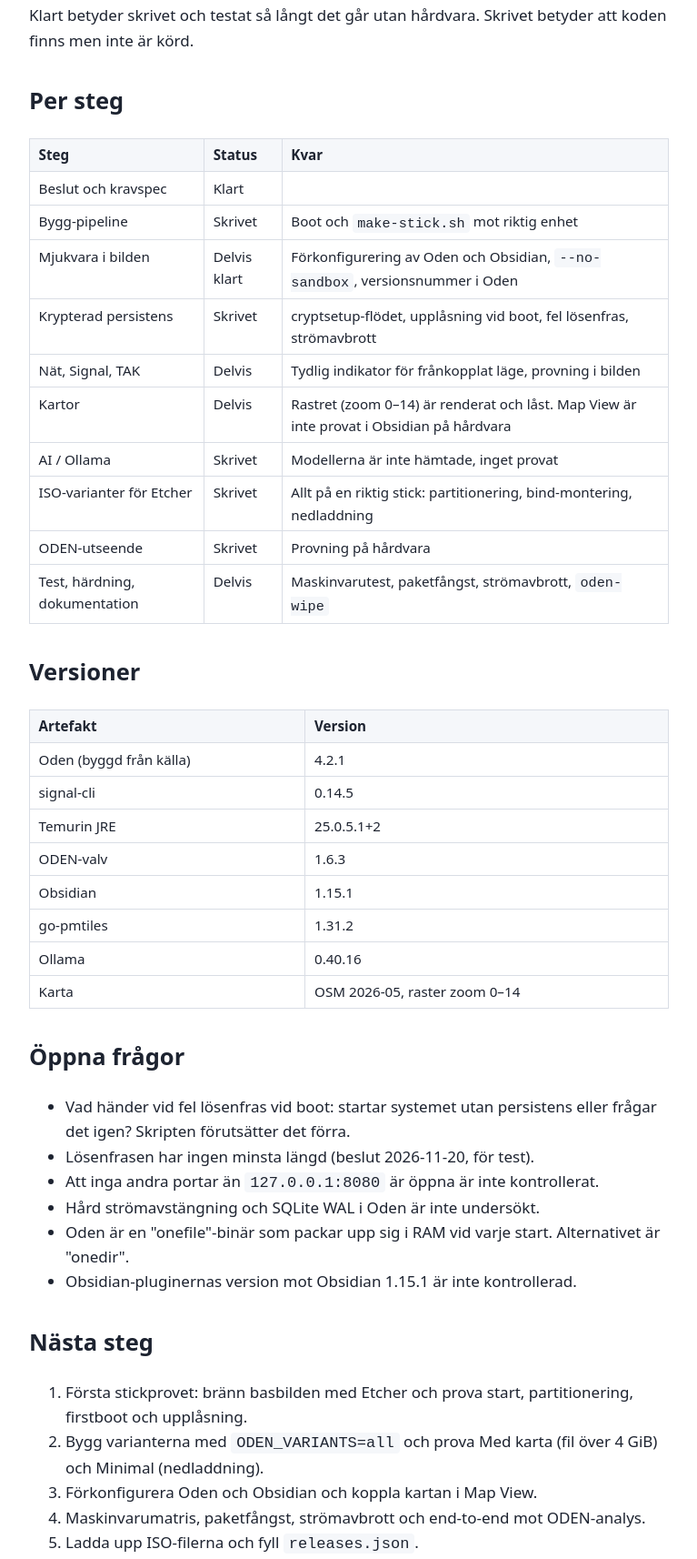
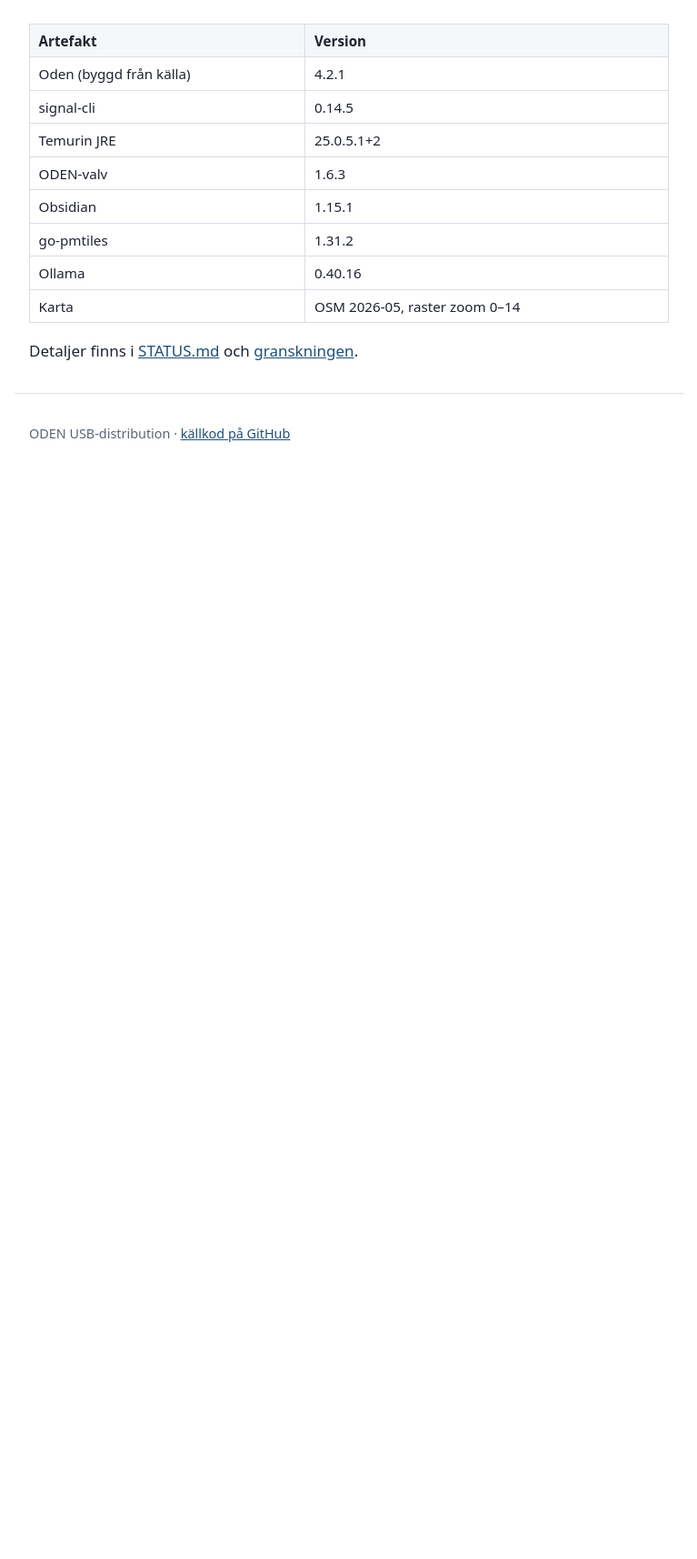
Before and after one commit to HvSS-Innovation/oden-usb, a plain HTML site: page site/status.html in a window 1280 px wide. Shown: the part 370-2084 px from the top of the page at 91% size, without its empty margins (256-1023 px from the left). After the commit the page ends 890 px from the top, so only its background shows below. Drawn offline with Linux system fonts and the light colour scheme.

Commit message:
Ta bort föråldrade statuspåståenden (README, sajt, STATUS)
Co-Authored-By: Claude Sonnet 5.5 <noreply@anthropic.com>

```diff
--- a/site/status.html
+++ b/site/status.html
@@ -20,23 +20,7 @@
 <main>
 <h1>Status</h1>
 <p class="lead">Läget för stick-bygget.</p>
-<div class="card"><p>Bilden är byggd, men <strong>ingen del har körts på en riktig stick eller dator</strong>. Det första stickprovet är nästa stora risk. Granskningen 2026-11-19 (tio fynd) är åtgärdad i koden, flera fynd är inte verifierade på hårdvara.</p></div>
-<p>Klart betyder skrivet och testat så långt det går utan hårdvara. Skrivet betyder att koden finns men inte är körd.</p>
-
-<h2>Per steg</h2>
-<table>
-<tr><th>Steg</th><th>Status</th><th>Kvar</th></tr>
-<tr><td>Beslut och kravspec</td><td>Klart</td><td></td></tr>
-<tr><td>Bygg-pipeline</td><td>Skrivet</td><td>Boot och <code>make-stick.sh</code> mot riktig enhet</td></tr>
-<tr><td>Mjukvara i bilden</td><td>Delvis klart</td><td>Förkonfigurering av Oden och Obsidian, <code>--no-sandbox</code>, versionsnummer i Oden</td></tr>
-<tr><td>Krypterad persistens</td><td>Skrivet</td><td>cryptsetup-flödet, upplåsning vid boot, fel lösenfras, strömavbrott</td></tr>
-<tr><td>Nät, Signal, TAK</td><td>Delvis</td><td>Tydlig indikator för frånkopplat läge, provning i bilden</td></tr>
-<tr><td>Kartor</td><td>Delvis</td><td>Rastret (zoom 0–14) är renderat och låst. Map View är inte provat i Obsidian på hårdvara</td></tr>
-<tr><td>AI / Ollama</td><td>Skrivet</td><td>Modellerna är inte hämtade, inget provat</td></tr>
-<tr><td>ISO-varianter för Etcher</td><td>Skrivet</td><td>Allt på en riktig stick: partitionering, bind-montering, nedladdning</td></tr>
-<tr><td>ODEN-utseende</td><td>Skrivet</td><td>Provning på hårdvara</td></tr>
-<tr><td>Test, härdning, dokumentation</td><td>Delvis</td><td>Maskinvarutest, paketfångst, strömavbrott, <code>oden-wipe</code></td></tr>
-</table>
+<div class="card"><p>Bilden är byggd och testad.</p></div>
 
 <h2>Versioner</h2>
 <table>
@@ -51,24 +35,6 @@
 <tr><td>Karta</td><td>OSM 2026-05, raster zoom 0–14</td></tr>
 </table>
 
-<h2>Öppna frågor</h2>
-<ul>
-<li>Vad händer vid fel lösenfras vid boot: startar systemet utan persistens eller frågar det igen? Skripten förutsätter det förra.</li>
-<li>Lösenfrasen har ingen minsta längd (beslut 2026-11-20, för test).</li>
-<li>Att inga andra portar än <code>127.0.0.1:8080</code> är öppna är inte kontrollerat.</li>
-<li>Hård strömavstängning och SQLite WAL i Oden är inte undersökt.</li>
-<li>Oden är en "onefile"-binär som packar upp sig i RAM vid varje start. Alternativet är "onedir".</li>
-<li>Obsidian-pluginernas version mot Obsidian 1.15.1 är inte kontrollerad.</li>
-</ul>
-
-<h2>Nästa steg</h2>
-<ol>
-<li>Första stickprovet: bränn basbilden med Etcher och prova start, partitionering, firstboot och upplåsning.</li>
-<li>Bygg varianterna med <code>ODEN_VARIANTS=all</code> och prova Med karta (fil över 4 GiB) och Minimal (nedladdning).</li>
-<li>Förkonfigurera Oden och Obsidian och koppla kartan i Map View.</li>
-<li>Maskinvarumatris, paketfångst, strömavbrott och end-to-end mot ODEN-analys.</li>
-<li>Ladda upp ISO-filerna och fyll <code>releases.json</code>.</li>
-</ol>
 <p>Detaljer finns i <a href="https://github.com/HvSS-Innovation/oden-usb/blob/main/docs/STATUS.md">STATUS.md</a> och <a href="https://github.com/HvSS-Innovation/oden-usb/blob/main/docs/GRANSKNING-2026-11-19.md">granskningen</a>.</p>
 </main>
 <footer>ODEN USB-distribution · <a href="https://github.com/HvSS-Innovation/oden-usb">källkod på GitHub</a></footer>
```
Also changed, not shown: site/admin.html (+0 -1 lines), site/kom-igang.html (+1 -2 lines), 2 other files.
